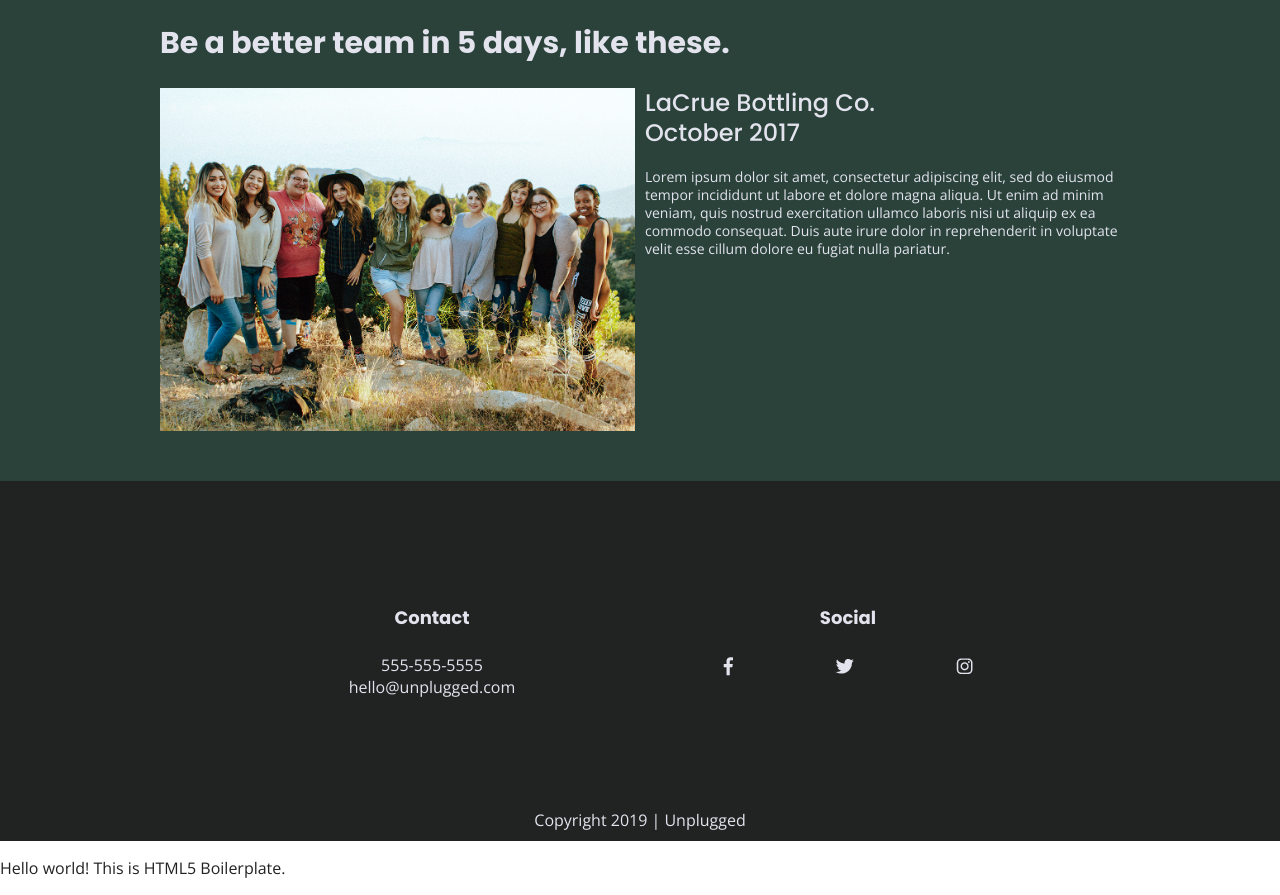
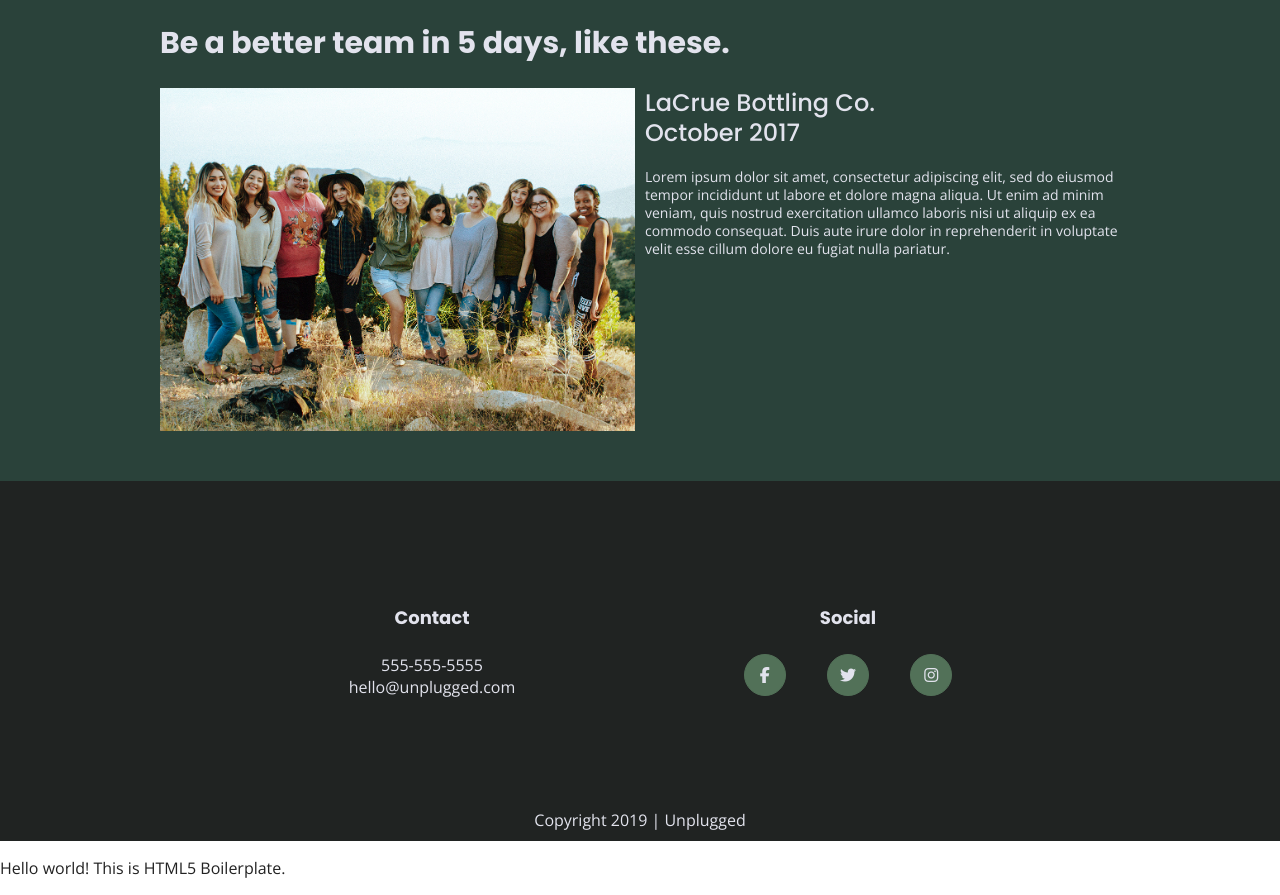
Before and after one commit to mpaolodr/unplugged-project, a plain HTML site: page index.html in a window 1280 px wide. Shown: the part 2042-2937 px from the top of the page. Drawn offline with nearby package versions, Linux system fonts and the light colour scheme.

Commit message:
social icons

```diff
--- a/css/main.css
+++ b/css/main.css
@@ -240,6 +240,12 @@ textarea {
     display: flex;
     justify-content: center;
     align-items: center;
+    color: #e2e3ed;
+    border: 1px solid #527158;
+    border-radius: 75px;
+    height:40px;
+    width:40px;
+    background-color: #527158;
    }
 
    footer .copyright {
@@ -808,7 +814,7 @@ textarea {
   }
 
   .footer-content .social .social-icons {
-    justify-content: space-between;
+    justify-content: space-around;
   }
 
 
--- a/index.html
+++ b/index.html
@@ -129,9 +129,9 @@
         <div class="social">
           <h4>Social</h4>
           <div class="social-icons">
-            <p><a href="https://www.facebook.com/yoursite" target="_blank"><img src="img/facebook.png" alt="facebook icon"></a></p>
-            <p><a href="https://www.twitter.com/yourprofile" target="_blank"><img src="img/twitter.png" alt="twitter icon"></a></p>
-            <p><a href="https://www.instagram.com/yourprofile" target="_blank"><img src="img/Instagram.png" alt="instagram icon"></a></p>
+            <p><a href="https://www.facebook.com/yoursite" target="_blank"><i class="fab fa-facebook-f"></i></a></p>
+            <p><a href="https://www.twitter.com/yourprofile" target="_blank"><i class="fab fa-twitter"></i></a></p>
+            <p><a href="https://www.instagram.com/yourprofile" target="_blank"><i class="fab fa-instagram"></i></a></p>
           </div>
         </div>
       </div> <!--footer content ends-->
```
Also changed, not shown: about/index.html (+3 -3 lines), faq/index.html (+3 -3 lines).
